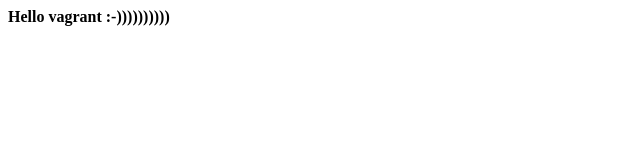
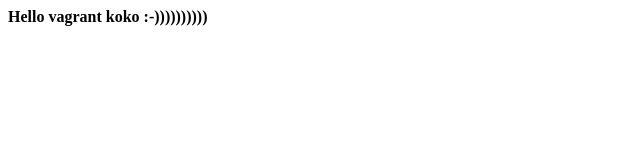
Before and after one commit to vtraida/vagrant, a plain HTML site: page provision_test/index.html in a window 1280 px wide. Shown: the full height of the page, 0-640 px from the left. Drawn offline with Linux system fonts and the light colour scheme.

Commit message:
test html update

```diff
--- a/provision_test/index.html
+++ b/provision_test/index.html
@@ -1 +1 @@
-<strong>Hello vagrant :-)))))))))) </strong>
+<strong>Hello vagrant koko :-)))))))))) </strong>
```
